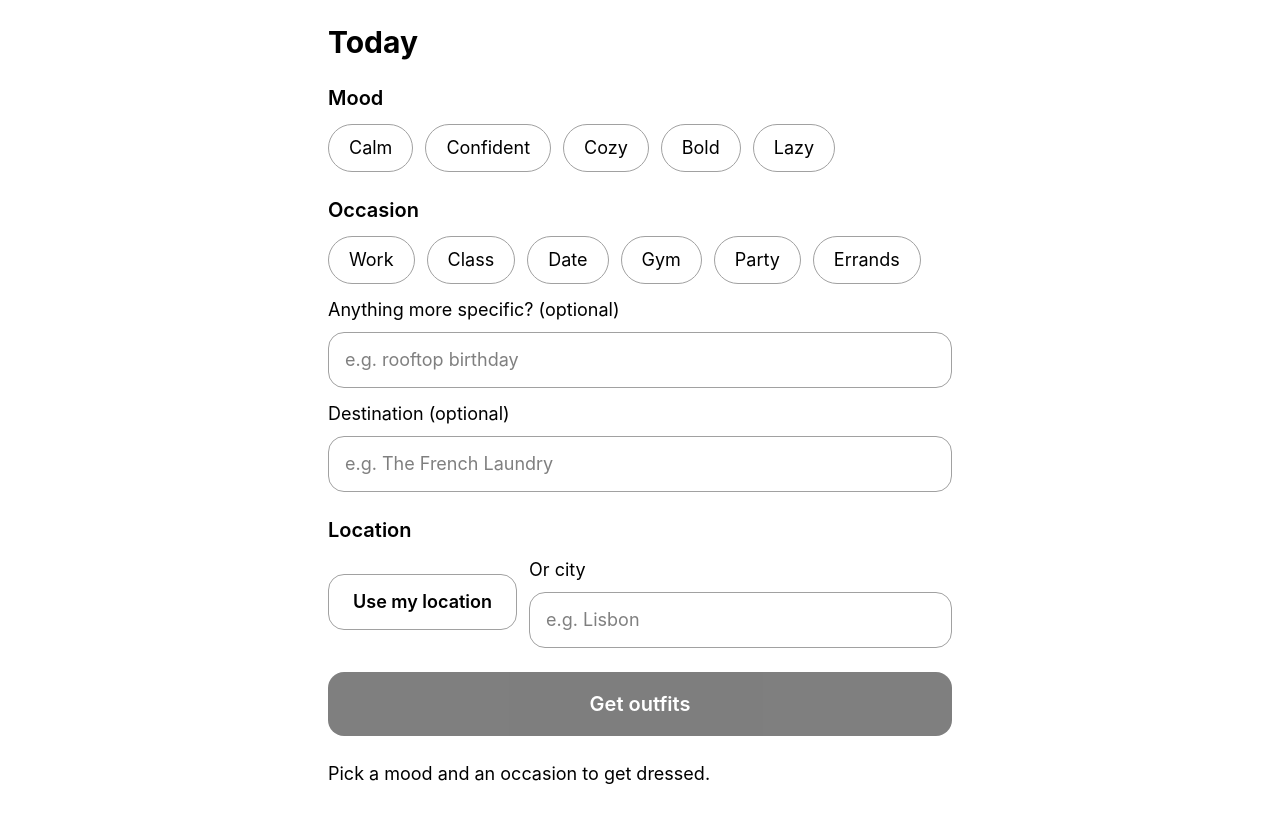
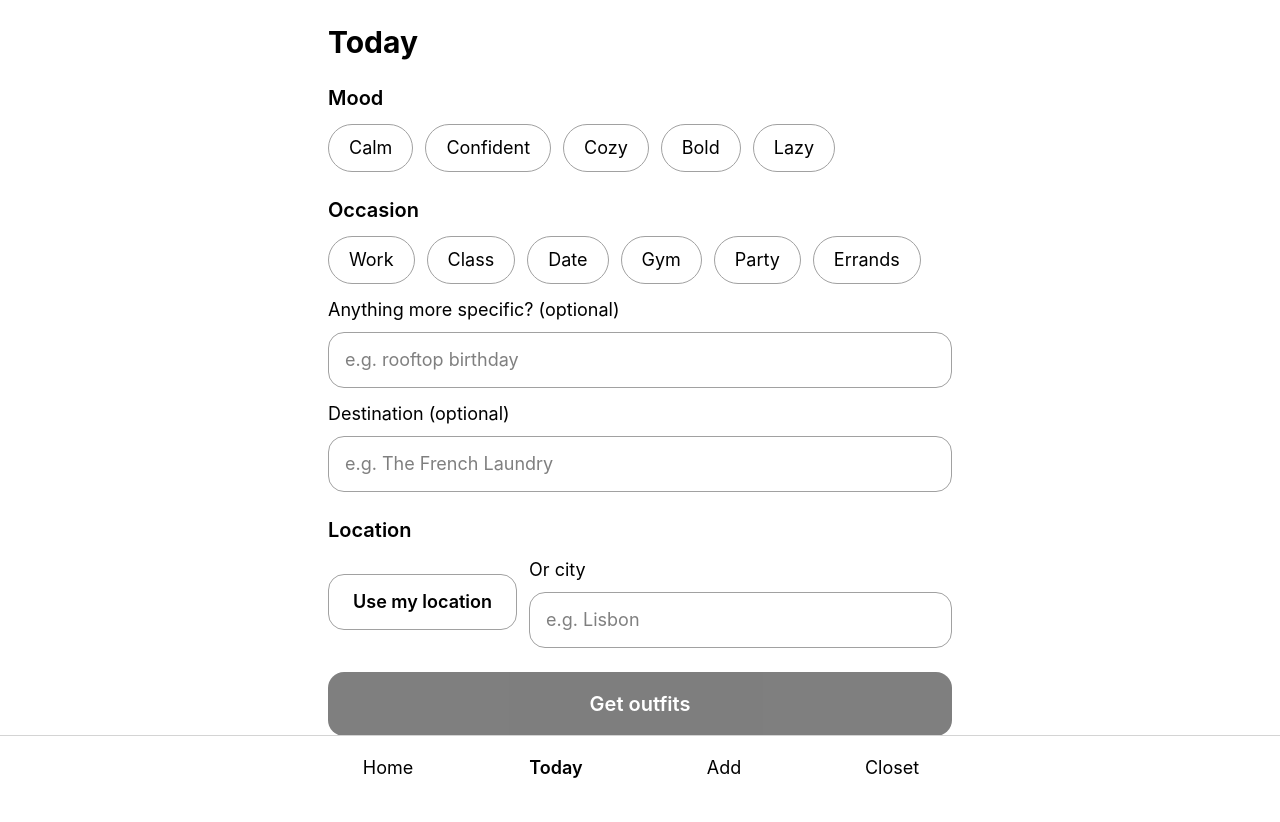
Before and after one commit to vt20-crypto/closet-ai, a Next.js app: page /today in a window 1280 px wide. Shown: the top 822 px of the page. Built offline with nearby package versions, Linux system fonts and the light colour scheme.

Commit message:
Today polish: geolocation, tab bar, dress-code states, minimal outfit pick

```diff
--- a/app/api/outfits/route.ts
+++ b/app/api/outfits/route.ts
@@ -96,6 +96,9 @@ export async function POST(request: Request) {
       }
     })();
     const [weather, dressCode] = await Promise.all([weatherPromise, dressPromise]);
+    const dressSearched = venue !== null;
+    const dressCitations = dressCode?.citations ?? 0;
+    const dressStatus = !dressSearched ? "skipped" : dressCode ? "searched" : "none";
 
     const weatherLine = weather
       ? `High ${weather.highC}°C, low ${weather.lowC}°C, ${weather.precipChancePct}% precipitation chance, wind ${weather.windKph} kph.`
@@ -107,7 +110,6 @@ export async function POST(request: Request) {
       formality: item.tags.formality,
       warmth: item.tags.warmth,
       layer: item.tags.layer,
-      pattern: item.tags.pattern,
     }));
 
     const baseInput = {
@@ -149,7 +151,8 @@ export async function POST(request: Request) {
 
     const totalMs = Math.round(performance.now() - tAll);
     console.log(
-      `outfits weather_ms=${weatherMs} dress_ms=${dressMs} spark_ms=${sparkMs} total_ms=${totalMs} valid=${valid.length}`,
+      `outfits weather_ms=${weatherMs} dress_ms=${dressMs} dress=${dressStatus} citations=${dressCitations} ` +
+        `spark_ms=${sparkMs} total_ms=${totalMs} valid=${valid.length}`,
     );
     return NextResponse.json({
       outfits: valid.map(({ item_ids, reason, weather_note, key }) => ({
@@ -160,7 +163,11 @@ export async function POST(request: Request) {
       })),
       items: itemCards,
       weather,
-      dressCode,
+      dressCode: {
+        note: dressCode?.note ?? null,
+        url: dressCode?.url ?? null,
+        searched: dressSearched,
+      },
       missing: [],
     });
   } catch (err) {
--- a/app/layout.tsx
+++ b/app/layout.tsx
@@ -1,5 +1,7 @@
 import type { Metadata } from "next";
 import "./globals.css";
+
+import TabBar from "./tab-bar";
 
 export const metadata: Metadata = {
   title: "Closet AI",
@@ -13,7 +15,11 @@ export default function RootLayout({
 }>) {
   return (
     <html lang="en">
-      <body>{children}</body>
+      <body>
+        {/* Bottom padding clears the fixed tab bar + iPhone home indicator. */}
+        <div className="pb-28">{children}</div>
+        <TabBar />
+      </body>
     </html>
   );
 }
--- /dev/null
+++ b/app/tab-bar.tsx
@@ -0,0 +1,44 @@
+"use client";
+
+import Link from "next/link";
+import { usePathname } from "next/navigation";
+
+const TABS = [
+  { href: "/", label: "Home" },
+  { href: "/today", label: "Today" },
+  { href: "/capture", label: "Add" },
+  { href: "/closet", label: "Closet" },
+] as const;
+
+function isActiveTab(href: string, pathname: string): boolean {
+  if (href === "/") return pathname === "/";
+  return pathname === href || pathname.startsWith(`${href}/`);
+}
+
+export default function TabBar() {
+  const pathname = usePathname();
+  return (
+    <nav
+      aria-label="Primary"
+      className="fixed inset-x-0 bottom-0 z-50 border-t border-neutral-300 bg-white dark:border-neutral-700 dark:bg-black"
+    >
+      <div className="mx-auto grid w-full max-w-2xl grid-cols-4 pb-[env(safe-area-inset-bottom)]">
+        {TABS.map((tab) => {
+          const active = isActiveTab(tab.href, pathname);
+          return (
+            <Link
+              key={tab.href}
+              href={tab.href}
+              aria-current={active ? "page" : undefined}
+              className={`flex min-h-16 flex-col items-center justify-center text-lg ${
+                active ? "font-semibold" : ""
+              }`}
+            >
+              {tab.label}
+            </Link>
+          );
+        })}
+      </div>
+    </nav>
+  );
+}
--- a/app/today/page.tsx
+++ b/app/today/page.tsx
@@ -1,7 +1,9 @@
 "use client";
 
 import Link from "next/link";
-import { useState } from "react";
+import { useEffect, useState } from "react";
+
+const CITY_KEY = "closet-ai-city";
 
 const MOODS = ["calm", "confident", "cozy", "bold", "lazy"] as const;
 const OCCASIONS = ["work", "class", "date", "gym", "party", "errands"] as const;
@@ -28,8 +30,9 @@ interface WeatherView {
 }
 
 interface DressCodeView {
-  note: string;
+  note: string | null;
   url: string | null;
+  searched: boolean;
 }
 
 /** Server computes in °C; display °F for en-US, °C otherwise. */
@@ -69,6 +72,27 @@ export default function TodayPage() {
   const [status, setStatus] = useState("Pick a mood and an occasion to get dressed.");
   const [busy, setBusy] = useState(false);
   const [locating, setLocating] = useState(false);
+
+  // Remember the last city across visits (loaded after mount: no SSR value).
+  useEffect(() => {
+    void Promise.resolve().then(() => {
+      try {
+        const saved = window.localStorage.getItem(CITY_KEY);
+        if (saved) setCity(saved);
+      } catch {
+        // Private mode: city simply isn't remembered.
+      }
+    });
+  }, []);
+
+  function handleCityChange(value: string) {
+    setCity(value);
+    try {
+      window.localStorage.setItem(CITY_KEY, value);
+    } catch {
+      // Private mode: city simply isn't remembered.
+    }
+  }
 
   async function fetchOutfits(exclude: string[], label: string) {
     if (!mood || !occasion) {
@@ -139,18 +163,27 @@ export default function TodayPage() {
       return;
     }
     setLocating(true);
-    setStatus("Finding your location…");
+    setStatus("Locating…");
     navigator.geolocation.getCurrentPosition(
       (position) => {
-        setCoords({ lat: position.coords.latitude, lon: position.coords.longitude });
-        setStatus("Location set. Now get your outfits.");
+        const lat = position.coords.latitude;
+        const lon = position.coords.longitude;
+        setCoords({ lat, lon });
+        setStatus(`Using your location (${lat.toFixed(2)}, ${lon.toFixed(2)}). Now get your outfits.`);
         setLocating(false);
       },
-      () => {
-        setStatus("Location unavailable — type a city instead.");
+      (error) => {
+        // 1 = permission denied, 2 = position unavailable, 3 = timeout.
+        if (error.code === 1) {
+          setStatus("Location is off for Safari. Type your city instead.");
+        } else if (error.code === 3) {
+          setStatus("Location timed out. Type your city instead.");
+        } else {
+          setStatus("Location unavailable. Type your city instead.");
+        }
         setLocating(false);
       },
-      { timeout: 10_000 },
+      { enableHighAccuracy: false, timeout: 10000, maximumAge: 600000 },
     );
   }
 
@@ -239,7 +272,7 @@ export default function TodayPage() {
             <input
               type="text"
               value={city}
-              onChange={(event) => setCity(event.target.value)}
+              onChange={(event) => handleCityChange(event.target.value)}
               placeholder="e.g. Lisbon"
               maxLength={120}
               className="min-h-14 rounded-2xl border border-neutral-400 bg-transparent px-4"
@@ -288,9 +321,10 @@ export default function TodayPage() {
         </section>
       )}
 
-      {dressCode && (
+      {dressCode?.searched ? (
+        dressCode.note ? (
           <p className="text-lg">
-          Dress code: {dressCode.note}{" "}
+            Dress code (searched): {dressCode.note}{" "}
             {dressCode.url && (
               <a
                 href={dressCode.url}
@@ -302,7 +336,10 @@ export default function TodayPage() {
               </a>
             )}
           </p>
-      )}
+        ) : (
+          <p className="text-lg">No dress code found online.</p>
+        )
+      ) : null}
 
       {outfits.length > 0 && (
         <section aria-label="Outfits" className="flex flex-col gap-6">
--- a/lib/meta/spark.ts
+++ b/lib/meta/spark.ts
@@ -104,6 +104,8 @@ function rejected(reason: string): GarmentTags {
 export interface DressCodeNote {
   note: string;
   url: string | null;
+  /** How many url_citation annotations the search response carried. */
+  citations: number;
 }
 
 /**
@@ -128,14 +130,16 @@ export async function fetchDressCode(venue: string): Promise<DressCodeNote | nul
     );
     const note = (res.output_text ?? "").trim();
     if (!note) return null;
-    return { note, url: firstCitationUrl(res.output) };
+    const urls = citationUrls(res.output);
+    return { note, url: urls[0] ?? null, citations: urls.length };
   } catch {
     return null;
   }
 }
 
-function firstCitationUrl(output: unknown): string | null {
-  if (!Array.isArray(output)) return null;
+function citationUrls(output: unknown): string[] {
+  const urls: string[] = [];
+  if (!Array.isArray(output)) return urls;
   for (const item of output) {
     const content = (item as { content?: unknown }).content;
     if (!Array.isArray(content)) continue;
@@ -149,12 +153,12 @@ function firstCitationUrl(output: unknown): string | null {
           typeof cited.url === "string" &&
           cited.url.startsWith("http")
         ) {
-          return cited.url;
+          urls.push(cited.url);
         }
       }
     }
   }
-  return null;
+  return urls;
 }
 
 export interface ClosetLine {
@@ -164,7 +168,6 @@ export interface ClosetLine {
   formality: number;
   warmth: number;
   layer: string;
-  pattern: string;
 }
 
 export interface PickOutfitsInput {
@@ -209,11 +212,11 @@ export async function pickOutfits(input: PickOutfitsInput): Promise<RawOutfit[]>
   const lines = input.closet
     .map(
       (c) =>
-        `${c.id} | ${c.type} | ${c.primary_color} | formality ${c.formality}/5 | warmth ${c.warmth}/5 | ${c.layer} | ${c.pattern}`,
+        `${c.id} | ${c.type} | ${c.primary_color} | formality ${c.formality}/5 | warmth ${c.warmth}/5 | ${c.layer}`,
     )
     .join("\n");
   const parts = [
-    `Pick 1 to 3 outfits from this closet (never pad with filler; fewer good outfits beat three bad ones). Use ONLY these item ids, exactly as written:`,
+    `Pick at most 3 outfits from this closet (never pad with filler; fewer good outfits beat three bad ones). Use ONLY these item ids, exactly as written:`,
     lines,
     input.weatherLine ? `Today's weather: ${input.weatherLine}.` : `No weather data; ignore weather.`,
     `Mood: ${input.mood}. Occasion: ${input.occasion}.`,
@@ -232,12 +235,14 @@ export async function pickOutfits(input: PickOutfitsInput): Promise<RawOutfit[]>
     `Each outfit must be complete: top+bottom or a dress, plus shoes if the closet has any. ` +
       `Never use the same garment type twice except layered pieces. ` +
       `weather_note is one line of clothing advice for the weather WITHOUT temperature numbers (numbers render separately). ` +
-      `reason is one or two sentences tying the outfit to the mood and occasion.`,
+      `reason is 20 words or fewer tying the outfit to the mood and occasion.`,
   );
+  // "minimal" is the shortest documented reasoning pass
+  // (dev.meta.ai/docs/reasoning). The pick is latency-critical.
   const res = await withTransient404Retry("spark outfits", () =>
     api.responses.create({
       model: MODEL,
-      reasoning: { effort: "low" },
+      reasoning: { effort: "minimal" },
       input: parts.join("\n"),
       text: { format: { type: "json_schema", name: "outfits", strict: true, schema: OUTFIT_SCHEMA } },
     }),
```
Also changed, not shown: 1 other file (tests, documents, lock files or other folders). Lines whose indentation alone changed are shown as unchanged.
